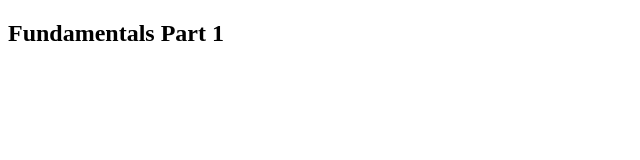
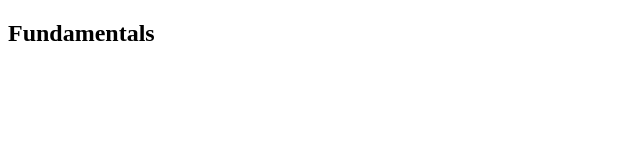
Before and after one commit to saharatijol/the-odin-project, a plain HTML site: page practice/operators/index.html in a window 1280 px wide. Shown: the full height of the page, 0-640 px from the left. Drawn offline with Linux system fonts and the light colour scheme.

Commit message:
Change values

```diff
--- a/practice/operators/index.html
+++ b/practice/operators/index.html
@@ -4,10 +4,10 @@
   <meta charset="UTF-8">
   <meta http-equiv="X-UA-Compatible" content="IE=edge">
   <meta name="viewport" content="width=device-width, initial-scale=1.0">
-  <title>Operators practice</title>
+  <title>Fundamentals</title>
 </head>
 <body>
-  <h2>Fundamentals Part 1</h2>
+  <h2>Fundamentals</h2>
   <script src="index.js"></script>
 </body>
 </html>
--- a/practice/operators/index.js
+++ b/practice/operators/index.js
@@ -14,3 +14,4 @@ console.log(b);
 const max = 57;
 let actual = max - 13;
 let percentage = actual / max;
+console.log(percentage);
```
